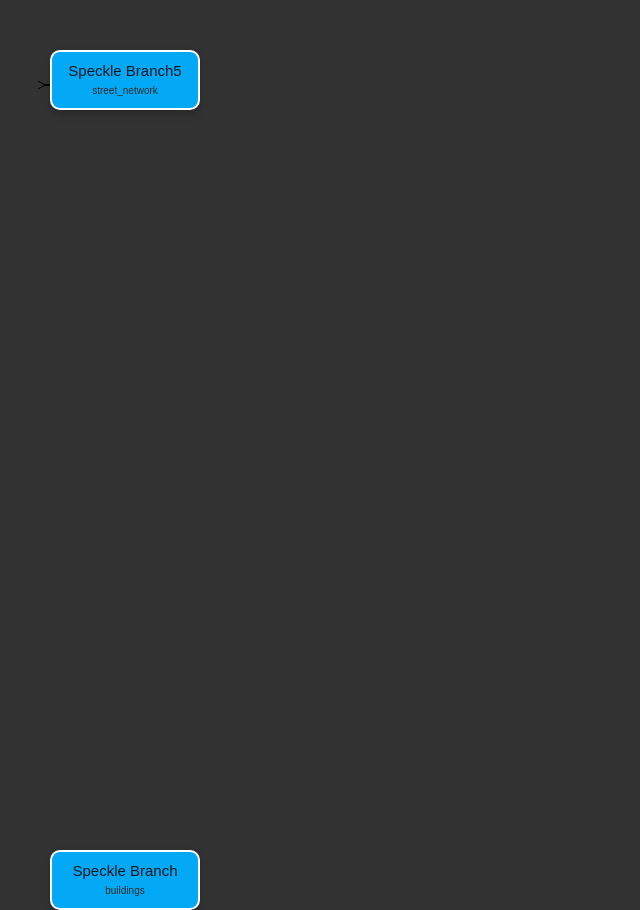
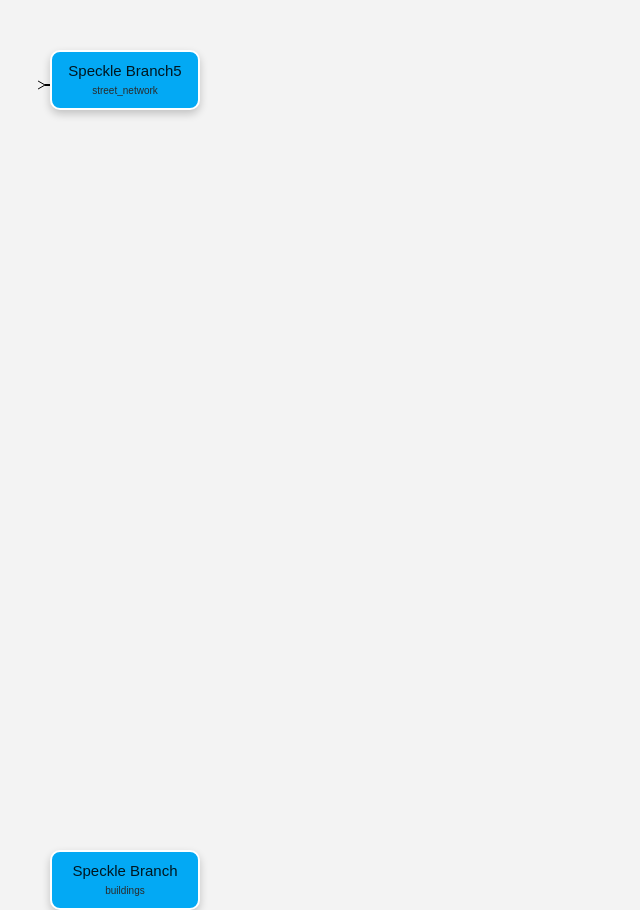
Before and after one commit to SerjoschDuering/speckleGraph, a plain HTML site: page index.html in a window 1280 px wide. Shown: the whole page, without its empty margins (0-640 px from the left). Drawn offline with nearby package versions, Linux system fonts and the light colour scheme; no server answers.

Commit message:
white background

```diff
--- a/fetchdata.js
+++ b/fetchdata.js
@@ -9,7 +9,6 @@ async function fetchGraphData() {
       body: JSON.stringify({ url: graphDataUrl })
     });
     const result = await response.json();
-    console.log('Fetched data:', result.enriched_graph); // Debug log
     return result.enriched_graph;
   } catch (error) {
     console.error('Error fetching graph data:', error);
@@ -19,7 +18,6 @@ async function fetchGraphData() {
 
 function mergeGraphData(newData) {
   const existingNodes = new Set(Object.keys(graphData));
-  console.log('Merging graph data...', newData); // Debug log
 
   // Update existing nodes or add new nodes
   Object.keys(newData).forEach(key => {
@@ -38,7 +36,6 @@ function mergeGraphData(newData) {
   existingNodes.forEach(key => {
     delete graphData[key];
   });
-  console.log('Merged graph data:', graphData); // Debug log
 }
 
 async function updateGraphData() {
--- a/index.html
+++ b/index.html
@@ -7,7 +7,7 @@
   <style>
 
 body {
-  background-color: rgb(50, 50, 50);
+  background-color: rgb(243, 243, 243);
 }
 .node {
   border-radius: 10px;
```
Also changed, not shown: graph.js (+4 -10 lines).
